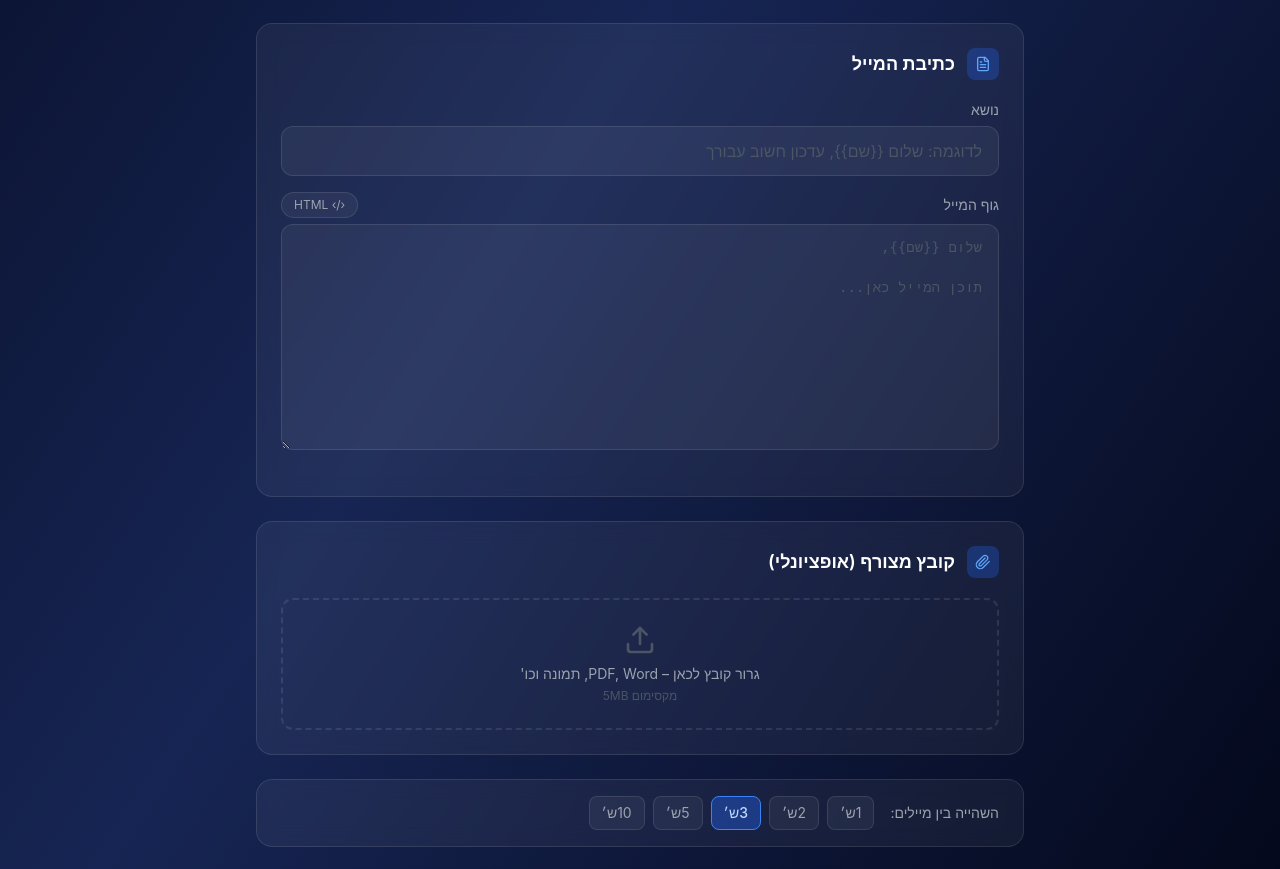
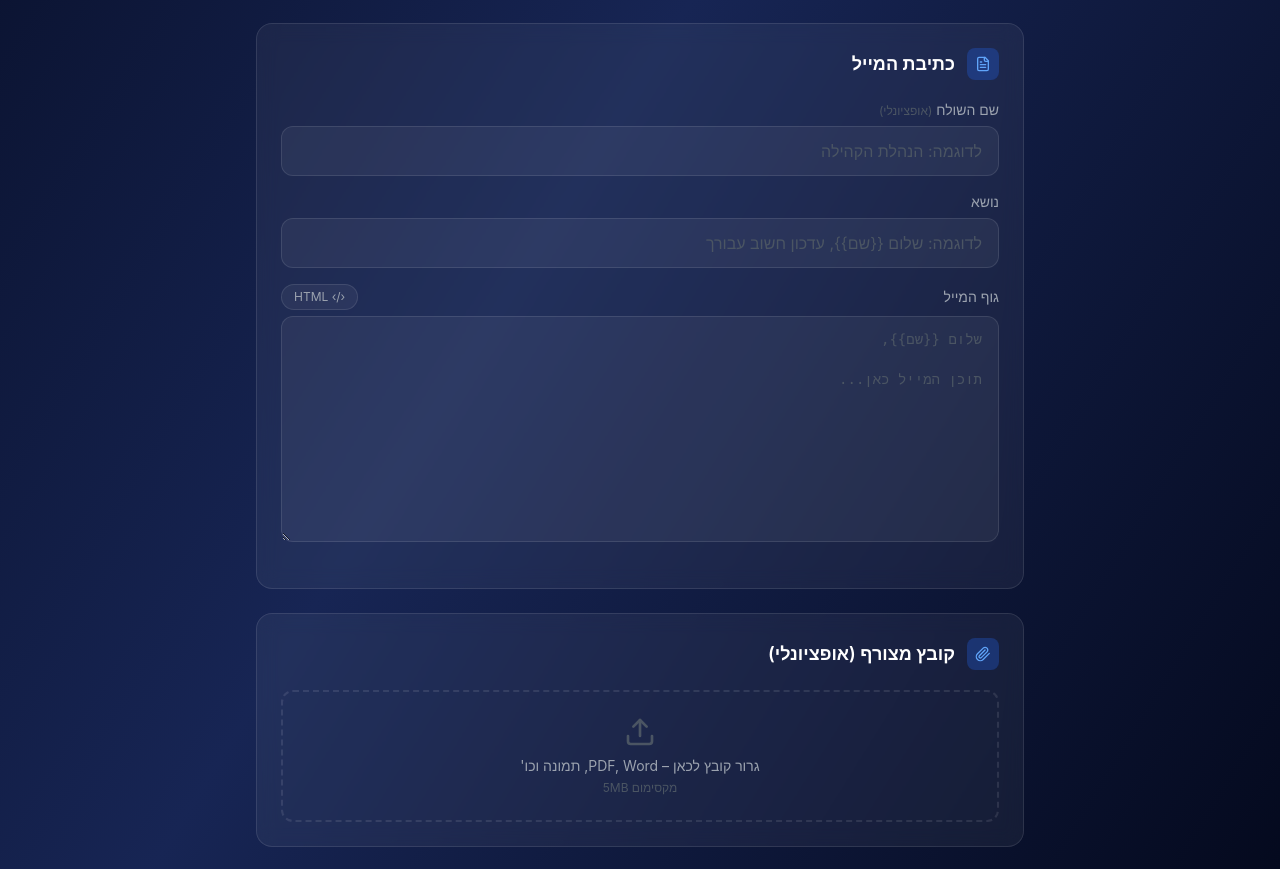
Before and after one commit to na5845/email_sender, a Next.js app: page / in a window 1280 px wide. Shown: the part 947-1816 px from the top of the page. Built offline with nearby package versions, Linux system fonts and the light colour scheme.

Commit message:
Update page.tsx

```diff
--- a/app/page.tsx
+++ b/app/page.tsx
@@ -720,6 +720,15 @@ export default function EmailSenderPro() {
             <SectionTitle icon={<FileText className="w-4 h-4" />} title="כתיבת המייל" />
 
             <div className="mb-4">
+              <label className={`block text-sm mb-1.5 ${t.label}`}>שם השולח <span className={`text-xs ${t.faint}`}>(אופציונלי)</span></label>
+              <input type="text" value={senderName}
+                onChange={e => setSenderName(e.target.value)}
+                placeholder="לדוגמה: הנהלת הקהילה"
+                dir="rtl"
+                className={`w-full rounded-xl px-4 py-3 transition-all ${t.input}`} />
+            </div>
+
+            <div className="mb-4">
               <label className={`block text-sm mb-1.5 ${t.label}`}>נושא</label>
               <input ref={subjectRef} type="text" value={subject}
                 onChange={e => setSubject(e.target.value)}
```
